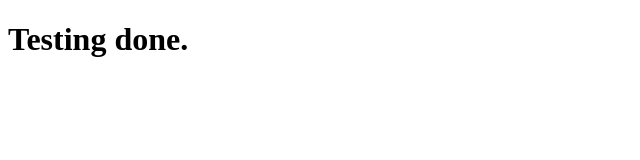
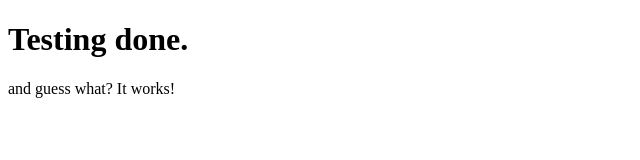
Before and after one commit to BRAVO68WEB/gdsc-learning-git, a plain HTML site: page index.html in a window 1280 px wide. Shown: the whole page, without its empty margins (0-640 px from the left). Drawn offline with Linux system fonts and the light colour scheme.

Commit message:
some changes

```diff
--- a/index.html
+++ b/index.html
@@ -1,12 +1,16 @@
 <!DOCTYPE html>
 <html lang="en">
+
 <head>
     <meta charset="UTF-8">
     <meta http-equiv="X-UA-Compatible" content="IE=edge">
     <meta name="viewport" content="width=device-width, initial-scale=1.0">
     <title>Test Git</title>
 </head>
+
 <body>
     <h1>Testing done.</h1>
+    <p>and guess what? It works!</p>
 </body>
+
 </html>
```
